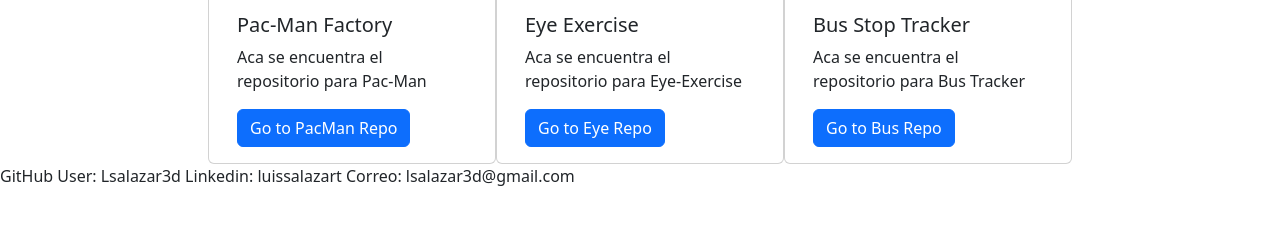
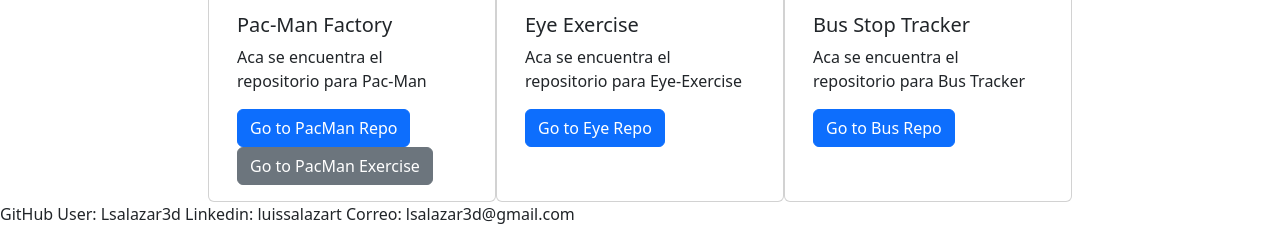
Before and after one commit to lsalazar3d/Portfolio, a plain HTML site: page index.html in a window 1280 px wide. Shown: the part 1894-2120 px from the top of the page. Before the commit the page ends 2082 px from the top, so only its background shows below. Drawn offline with nearby package versions, Linux system fonts and the light colour scheme.

Commit message:
Update index.html

```diff
--- a/index.html
+++ b/index.html
@@ -91,6 +91,7 @@
                       <h5 class="card-title">Pac-Man Factory</h5>
                       <p class="card-text">Aca se encuentra el repositorio para Pac-Man</p>
                       <a href="https://github.com/lsalazar3d/Pac-Man.git" class="btn btn-primary">Go to PacMan Repo</a>
+                      <a href="https://github.com/lsalazar3d/Pac-Man.git" class="btn btn-secondary">Go to PacMan Exercise</a>
                     </div>
                   </div>
             <!-- Eye Exercise-->
```
